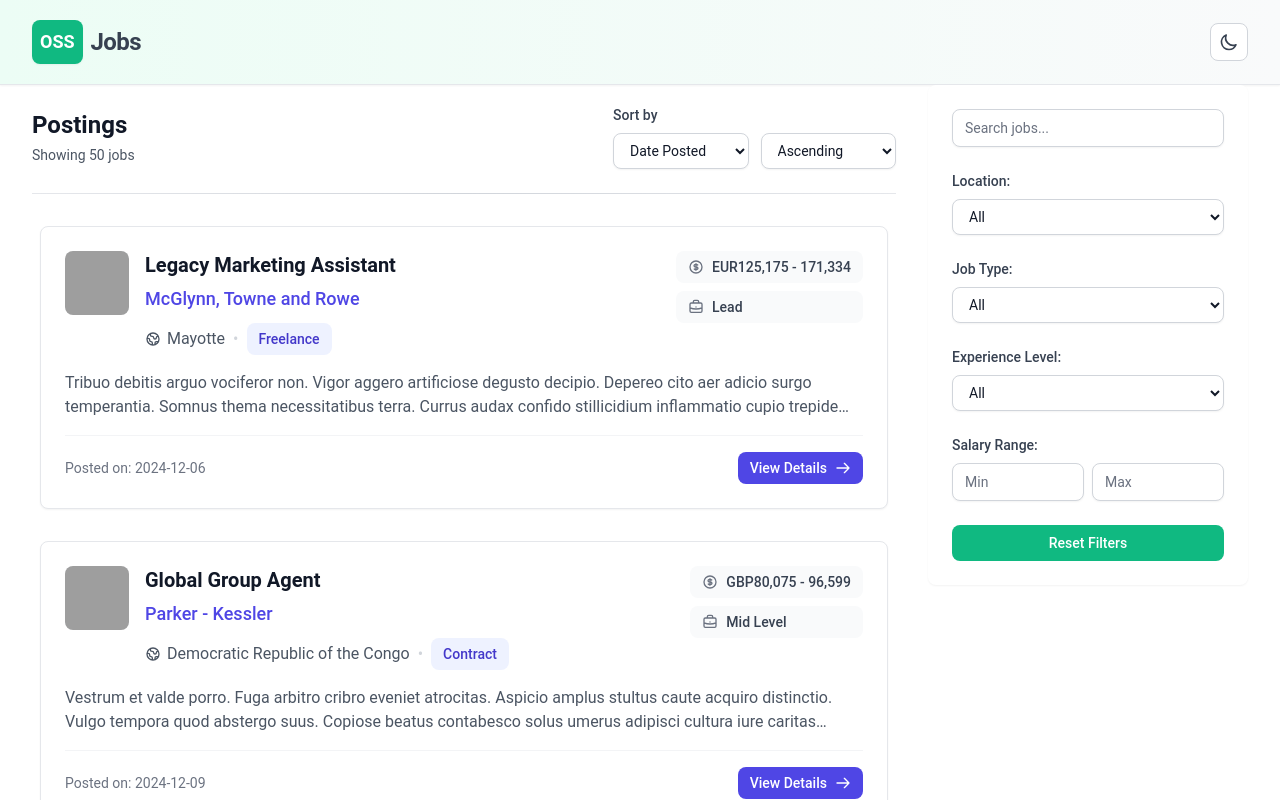
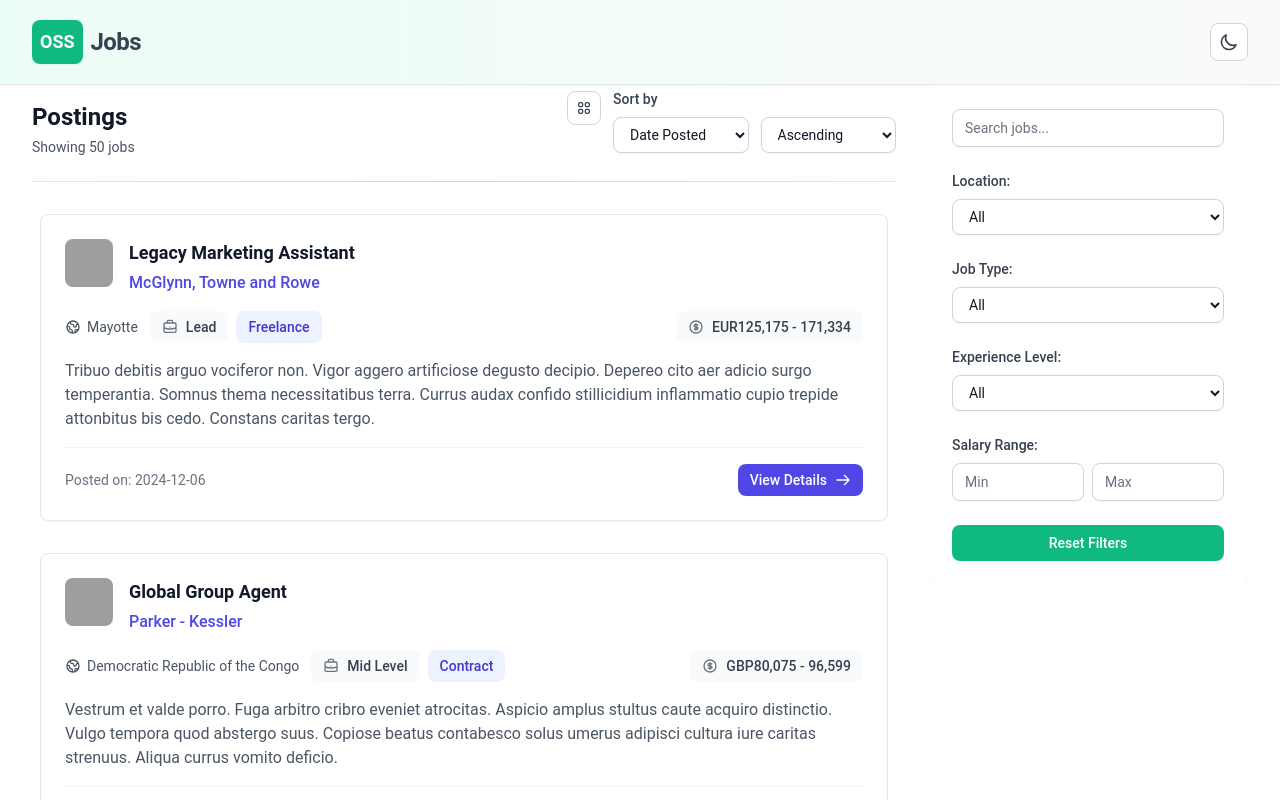
Before and after one commit to ff3rno/oss-job-board-ui, a Vue app: page / in a window 1280 px wide. Shown: the top 800 px of the page. Built offline with nearby package versions, Linux system fonts and the light colour scheme; grey boxes are pictures that could not be loaded; a web font is replaced by a local one.

Commit message:
feat: skeleton progress.

```diff
--- a/src/components/FilterSidebar/FilterSidebar.vue
+++ b/src/components/FilterSidebar/FilterSidebar.vue
@@ -89,7 +89,8 @@ const resetFilters = () => {
 
 <template>
     <aside :class="[props.class]">
-        <div class="p-4 sm:p-6 bg-white dark:bg-gray-800 rounded-lg shadow-sm overflow-y-auto">
+        <div class="bg-white dark:bg-gray-800 rounded-lg shadow-sm overflow-y-auto h-full">
+            <div class="p-4 sm:p-6">
                 <div class="mb-6">
                     <BaseInput
                         id="search"
@@ -177,5 +178,6 @@ const resetFilters = () => {
                     Reset Filters
                 </BaseButton>
             </div>
+        </div>
     </aside>
 </template>
--- a/src/components/JobCardList/JobCardList.vue
+++ b/src/components/JobCardList/JobCardList.vue
@@ -2,7 +2,7 @@
 import JobCardListHeader from './components/JobCardListHeader.vue'
 import JobCard from './components/JobCard.vue'
 import { JobType, ExperienceLevel } from '@/types/job'
-import { computed } from 'vue'
+import { computed, ref } from 'vue'
 
 interface JobPosting {
     id: number
@@ -29,6 +29,8 @@ const props = defineProps<{
     sortKey: string
     class?: string
 }>()
+
+const layout = ref<'grid' | 'list'>('list')
 
 const sortedJobs = computed(() => {
     return [...props.jobs].sort((a, b) => {
@@ -65,20 +67,28 @@ defineEmits<{
 </script>
 
 <template>
-    <main :class="['flex-1 py-5', props.class]">
+    <main :class="['flex-1', props.class]">
         <JobCardListHeader
             :sort-direction="sortDirection"
             :sort-key="sortKey"
             :job-count="jobs.length"
+            :layout="layout"
             @update:sort-direction="$emit('update:sortDirection', $event)"
             @update:sort-key="$emit('update:sortKey', $event)"
+            @update:layout="layout = $event"
         />
 
-        <div class="flex flex-col gap-8 px-2 pb-8">
+        <div :class="[
+            layout === 'grid'
+                ? 'grid grid-cols-1 sm:grid-cols-2 lg:grid-cols-3 gap-6'
+                : 'flex flex-col gap-8',
+            'px-2 pb-8 max-w-4xl mx-auto lg:mx-0'
+        ]">
             <JobCard
                 v-for="job in sortedJobs"
                 :key="job.id"
                 :job="job"
+                :class="layout === 'grid' ? 'h-full' : ''"
             />
         </div>
     </main>
--- a/src/components/JobCardList/components/JobCard.vue
+++ b/src/components/JobCardList/components/JobCard.vue
@@ -25,6 +25,7 @@ interface JobPosting {
 
 defineProps<{
     job: JobPosting
+    class?: string
 }>()
 
 // Generate a unique but consistent company logo placeholder based on company name
@@ -34,44 +35,45 @@ const getCompanyLogoUrl = (company: string) => {
 </script>
 
 <template>
-    <div class="p-4 sm:p-6 border border-gray-200 dark:border-gray-700 rounded-lg shadow-sm bg-white dark:bg-gray-800 hover:shadow-md hover:scale-[1.02] hover:bg-gray-50 dark:hover:bg-gray-750 transition-all duration-200 ease-in-out cursor-pointer">
-        <div class="flex flex-col sm:flex-row items-start gap-4 pb-4">
+    <div :class="[
+        'p-4 sm:p-6 border border-gray-200 dark:border-gray-700 rounded-lg shadow-sm bg-white dark:bg-gray-800 hover:shadow-md hover:scale-[1.02] hover:bg-gray-50 dark:hover:bg-gray-750 transition-all duration-200 ease-in-out cursor-pointer flex flex-col',
+        $props.class
+    ]">
+        <div class="flex flex-col gap-4 pb-4">
+            <div class="flex items-start gap-4">
                 <img
                     :src="getCompanyLogoUrl(job.company)"
                     :alt="`${job.company} logo`"
-                class="w-12 h-12 sm:w-16 sm:h-16 rounded-lg flex-shrink-0 bg-gray-50 dark:bg-gray-700 border border-gray-100 dark:border-gray-600"
+                    class="w-12 h-12 rounded-lg flex-shrink-0 bg-gray-50 dark:bg-gray-700 border border-gray-100 dark:border-gray-600"
                 />
-            <div class="flex-grow min-w-0">
-                <div class="flex flex-col sm:flex-row justify-between items-start gap-4">
-                    <div>
-                        <h2 class="m-0 mb-1.5 text-lg sm:text-xl font-semibold text-gray-900 dark:text-white truncate">{{ job.title }}</h2>
-                        <h3 class="m-0 mb-2 text-base sm:text-lg font-medium text-indigo-600 dark:text-indigo-400">{{ job.company }}</h3>
+                <div class="min-w-0 flex-1">
+                    <h2 class="m-0 mb-1 text-lg font-semibold text-gray-900 dark:text-white truncate">{{ job.title }}</h2>
+                    <h3 class="m-0 text-base font-medium text-indigo-600 dark:text-indigo-400 truncate">{{ job.company }}</h3>
                 </div>
-                    <div class="flex flex-col gap-2 w-full sm:w-auto">
-                        <BaseBadge icon="money">
-                            {{ job.salary.currency }}{{ job.salary.min.toLocaleString() }} - {{ job.salary.max.toLocaleString() }}
-                        </BaseBadge>
+            </div>
+
+            <div class="flex flex-col sm:flex-row flex-wrap gap-3">
+                <div class="flex items-center gap-1.5 text-gray-600 dark:text-gray-400 text-sm">
+                    <BaseIcon name="world" />
+                    <span class="truncate">{{ job.location }}</span>
+                </div>
+                <div class="flex flex-wrap items-center gap-2">
                     <BaseBadge icon="briefcase">
                         {{ job.experienceLevel }}
                     </BaseBadge>
-                    </div>
-                </div>
-                <div class="flex flex-wrap items-center gap-2 text-gray-600 dark:text-gray-400 mt-2 sm:mt-0">
-                    <div class="flex items-center gap-1.5">
-                        <BaseIcon name="world" />
-                        <span>{{ job.location }}</span>
-                    </div>
-                    <span class="text-gray-300 dark:text-gray-600">•</span>
                     <BaseBadge variant="pill">{{ job.jobType }}</BaseBadge>
                 </div>
+                <BaseBadge icon="money" class="sm:ml-auto truncate">
+                    {{ job.salary.currency }}{{ job.salary.min.toLocaleString() }} - {{ job.salary.max.toLocaleString() }}
+                </BaseBadge>
             </div>
         </div>
 
-        <div class="mb-4">
-            <p class="m-0 text-gray-600 dark:text-gray-400 line-clamp-2">{{ job.description }}</p>
+        <div class="mb-4 flex-grow">
+            <p class="m-0 text-gray-600 dark:text-gray-400 line-clamp-3">{{ job.description }}</p>
         </div>
 
-        <div class="flex flex-col sm:flex-row items-center justify-between gap-4 pt-4 border-t border-gray-100 dark:border-gray-700">
+        <div class="flex flex-col sm:flex-row items-center justify-between gap-3 pt-4 border-t border-gray-100 dark:border-gray-700 mt-auto">
             <span class="text-sm text-gray-500 dark:text-gray-400 order-2 sm:order-1">
                 Posted on: {{ job.datePosted }}
             </span>
--- a/src/components/JobCardList/components/JobCardListHeader.vue
+++ b/src/components/JobCardList/components/JobCardListHeader.vue
@@ -1,15 +1,19 @@
 <script setup lang="ts">
 import BaseSelect from '@/components/shared/BaseSelect.vue'
+import BaseButton from '@/components/shared/BaseButton.vue'
+import BaseIcon from '@/components/shared/BaseIcon.vue'
 
 const props = defineProps<{
     sortDirection: string
     sortKey: string
     jobCount: number
+    layout: 'grid' | 'list'
 }>()
 
 defineEmits<{
     'update:sortDirection': [value: string]
     'update:sortKey': [value: string]
+    'update:layout': [value: 'grid' | 'list']
 }>()
 
 const sortKeyOptions = [
@@ -29,13 +33,21 @@ const sortDirectionOptions = [
 <template>
     <div class="mb-8">
         <div class="flex items-center justify-between">
-            <div class="space-y-1">
+            <div class="space-y-1 mt-4">
                 <h1 class="text-2xl font-bold text-gray-900 dark:text-white">Postings</h1>
                 <p class="text-sm text-gray-600 dark:text-gray-400">
                     Showing {{ jobCount }} jobs
                 </p>
             </div>
-            <div class="flex items-center gap-3">
+            <div class="flex items-end gap-3">
+                <BaseButton
+                    variant="outline"
+                    size="sm"
+                    class="!p-2 mb-[1.75rem]"
+                    @click="$emit('update:layout', layout === 'grid' ? 'list' : 'grid')"
+                >
+                    <BaseIcon :name="layout === 'grid' ? 'list' : 'grid'" />
+                </BaseButton>
                 <BaseSelect
                     id="sortKey"
                     :modelValue="sortKey"
@@ -45,9 +57,9 @@ const sortDirectionOptions = [
                 />
                 <BaseSelect
                     id="sortDirection"
-                    select-class="mt-7"
                     :modelValue="sortDirection"
                     :options="sortDirectionOptions"
+                    class="self-end"
                     @update:modelValue="$emit('update:sortDirection', $event)"
                 />
             </div>
--- a/src/components/shared/BaseIcon.vue
+++ b/src/components/shared/BaseIcon.vue
@@ -1,5 +1,5 @@
 <script setup lang="ts">
-export type IconName = 'money' | 'briefcase' | 'location' | 'arrow-right' | 'world'
+export type IconName = 'money' | 'briefcase' | 'location' | 'arrow-right' | 'world' | 'grid' | 'list'
 
 const props = defineProps<{
     name: IconName
@@ -11,7 +11,9 @@ const icons = {
     briefcase: `<path stroke-linecap="round" stroke-linejoin="round" stroke-width="2" d="M21 13.255A23.931 23.931 0 0112 15c-3.183 0-6.22-.62-9-1.745M16 6V4a2 2 0 00-2-2h-4a2 2 0 00-2 2v2m4 6h.01M5 20h14a2 2 0 002-2V8a2 2 0 00-2-2H5a2 2 0 00-2 2v10a2 2 0 002 2z"></path>`,
     location: `<path stroke-linecap="round" stroke-linejoin="round" stroke-width="2" d="M17.657 16.657L13.414 20.9a1.998 1.998 0 01-2.827 0l-4.244-4.243a8 8 0 1111.314 0z"></path><path stroke-linecap="round" stroke-linejoin="round" stroke-width="2" d="M15 11a3 3 0 11-6 0 3 3 0 016 0z"></path>`,
     'arrow-right': `<path stroke-linecap="round" stroke-linejoin="round" stroke-width="2" d="M14 5l7 7m0 0l-7 7m7-7H3"></path>`,
-    world: `<path stroke-linecap="round" stroke-linejoin="round" stroke-width="2" d="M3.055 11H5a2 2 0 012 2v1a2 2 0 002 2 2 2 0 012 2v2.945M8 3.935V5.5A2.5 2.5 0 0010.5 8h.5a2 2 0 012 2 2 2 0 104 0 2 2 0 012-2h1.064M15 20.488V18a2 2 0 012-2h3.064M21 12a9 9 0 11-18 0 9 9 0 0118 0z"></path>`
+    world: `<path stroke-linecap="round" stroke-linejoin="round" stroke-width="2" d="M3.055 11H5a2 2 0 012 2v1a2 2 0 002 2 2 2 0 012 2v2.945M8 3.935V5.5A2.5 2.5 0 0010.5 8h.5a2 2 0 012 2 2 2 0 104 0 2 2 0 012-2h1.064M15 20.488V18a2 2 0 012-2h3.064M21 12a9 9 0 11-18 0 9 9 0 0118 0z"></path>`,
+    grid: `<path stroke-linecap="round" stroke-linejoin="round" stroke-width="2" d="M4 6a2 2 0 012-2h2a2 2 0 012 2v2a2 2 0 01-2 2H6a2 2 0 01-2-2V6zM14 6a2 2 0 012-2h2a2 2 0 012 2v2a2 2 0 01-2 2h-2a2 2 0 01-2-2V6zM4 16a2 2 0 012-2h2a2 2 0 012 2v2a2 2 0 01-2 2H6a2 2 0 01-2-2v-2zM14 16a2 2 0 012-2h2a2 2 0 012 2v2a2 2 0 01-2 2h-2a2 2 0 01-2-2v-2z"></path>`,
+    list: `<path stroke-linecap="round" stroke-linejoin="round" stroke-width="2" d="M4 6h16M4 12h16M4 18h16"></path>`
 }
 </script>
 
--- a/src/views/HomeView.vue
+++ b/src/views/HomeView.vue
@@ -107,7 +107,7 @@ const filteredJobs = computed(() => {
             v-model:sortKey="sortKey"
         />
         <FilterSidebar
-            class="w-full lg:w-80 lg:sticky lg:top-4 lg:self-start lg:max-h-[calc(100vh-2rem)]"
+            class="w-full lg:w-80 lg:sticky lg:top-0 lg:self-start lg:max-h-screen lg:overflow-hidden"
             v-model:searchTerm="searchTerm"
             v-model:selectedLocation="selectedLocation"
             v-model:selectedJobType="selectedJobType as JobType"
```
Lines whose indentation alone changed are shown as unchanged.
